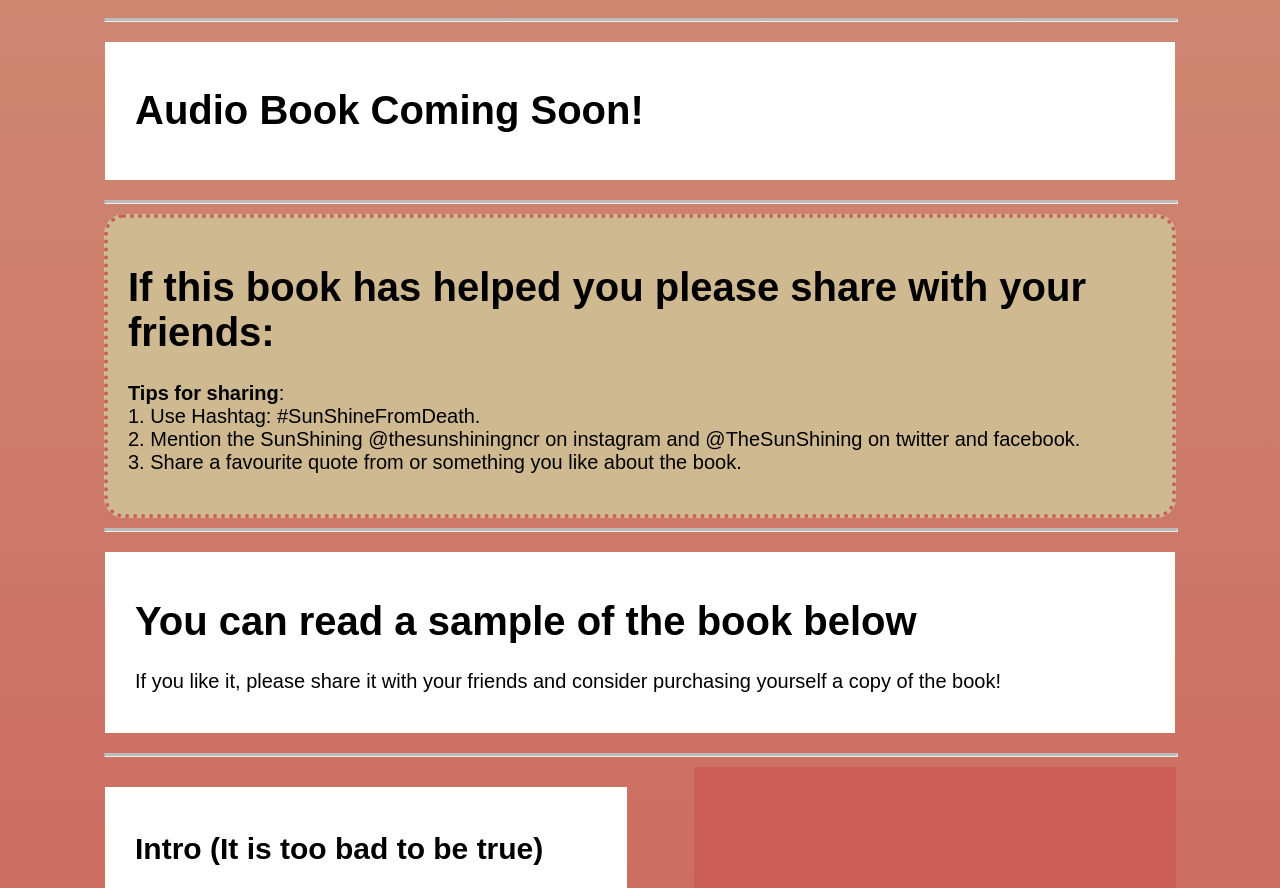
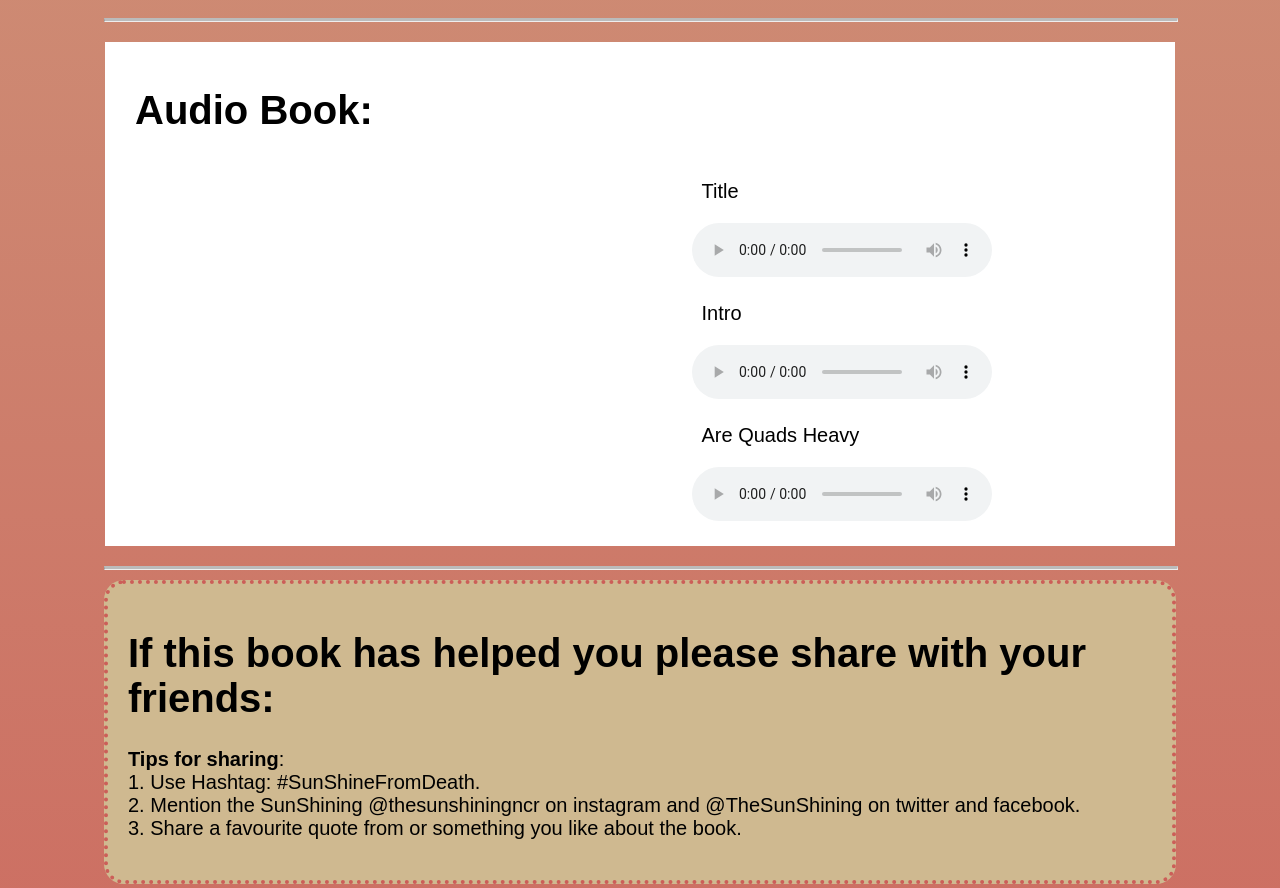
Before and after one commit to the-sunshining/SunShine-From-Death, a plain HTML site: page index.html in a window 1280 px wide. Shown: the part 1678-2566 px from the top of the page. Drawn offline with nearby package versions, Linux system fonts and the light colour scheme.

Commit message:
cd_cover

```diff
--- a/index.html
+++ b/index.html
@@ -71,10 +71,61 @@ ISBN-13: 978-1518478970<br/>
 
 
 
+
+
+
+
+
+
+
+
+
+<!--Audio Book!-->
+
 <div class="Part">
-    <h1>Audio Book Coming Soon!</h1>
+    <h1>Audio Book:</h1>
+
+<!-- Wrap right! -->
+<div class="right_half">
+    <p>Title</p>
+    <audio controls>
+        <source src="Audio_Files/00_Title_Copyright_AuthorsNote_BackCover.wav" type="audio/wav">
+      Your browser does not support the audio element.
+      </audio>
+
+      <p>Intro</p>
+      <audio controls>
+        <source src="Audio_Files/01_Intro.wav" type="audio/wav">
+      Your browser does not support the audio element.
+      </audio>
+
+      <p>Are Quads Heavy</p>
+      <audio controls>
+        <source src="Audio_Files/02_Are_Quads_Heavy.wav" type="audio/wav">
+      Your browser does not support the audio element.
+      </audio>
+</div>
+
+<!-- Wrap left! -->
+<div class="left_half">
+
+</div>
+
 </div>
 <hr class="solid">
+
+
+
+
+
+
+
+
+
+
+
+
+
 
 
 
```
Also changed, not shown: IMG/CD_cover/01.png (added), IMG/CD_cover/02.png (added), IMG/CD_cover/03.png (added), IMG/CD_cover/04.png (added).
